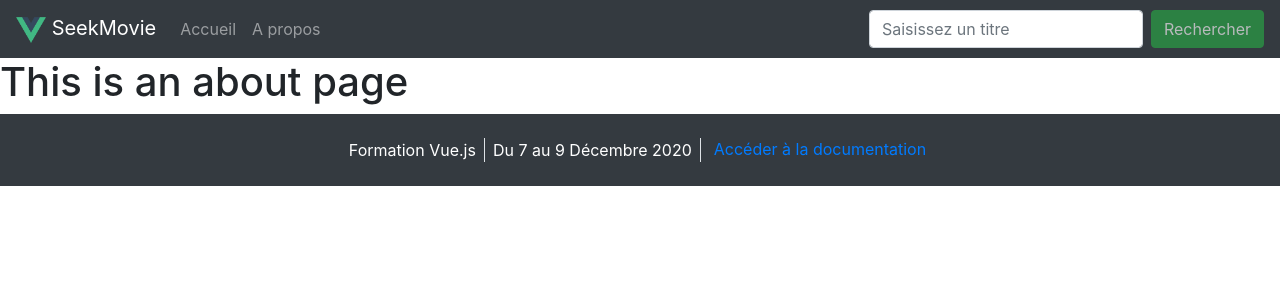
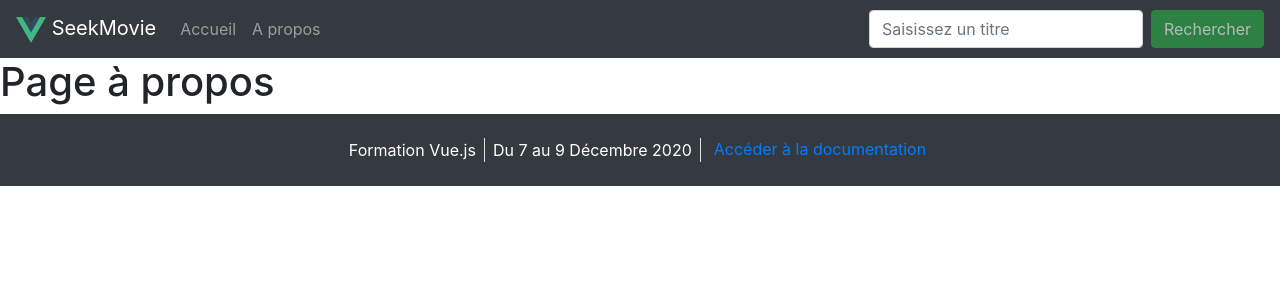
Before and after one commit to alexandreDavid/vue-formation, a Vue app: page /about in a window 1280 px wide. Shown: the top 300 px of the page. Built offline with nearby package versions, Linux system fonts and the light colour scheme.

Commit message:
I18n plugin

```diff
--- /dev/null
+++ b/src/plugins/i18n.js
@@ -0,0 +1,18 @@
+const i18nStrings = {
+  fr: {
+    about: 'Page à propos'
+  }
+}
+
+export default {
+  install: (app) => {
+    app.config.globalProperties.$lang = 'fr'
+
+    app.config.globalProperties.$translate = (key) => {
+      return key.split('.')
+        .reduce((o, i) => { if (o) return o[i] }, i18nStrings[app.config.globalProperties.$lang])
+    }
+
+    app.provide('i18n', i18nStrings)
+  }
+}
--- a/src/views/About.vue
+++ b/src/views/About.vue
@@ -1,5 +1,5 @@
 <template>
   <div class="about">
-    <h1>This is an about page</h1>
+    <h1>{{ $translate('about') }}</h1>
   </div>
 </template>
```
Also changed, not shown: src/main.js (+7 -1 lines).
